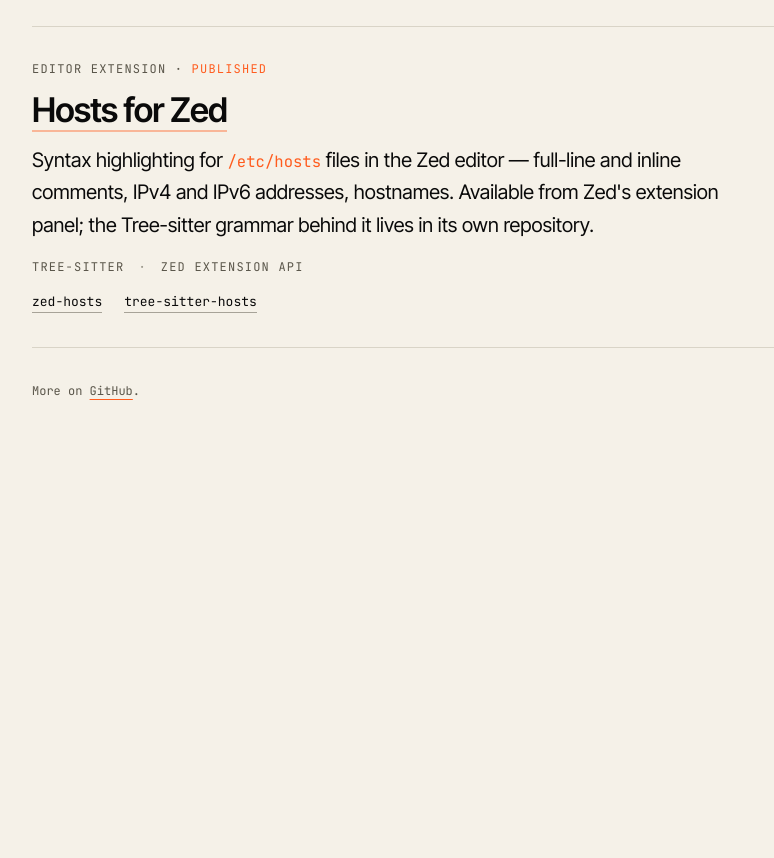
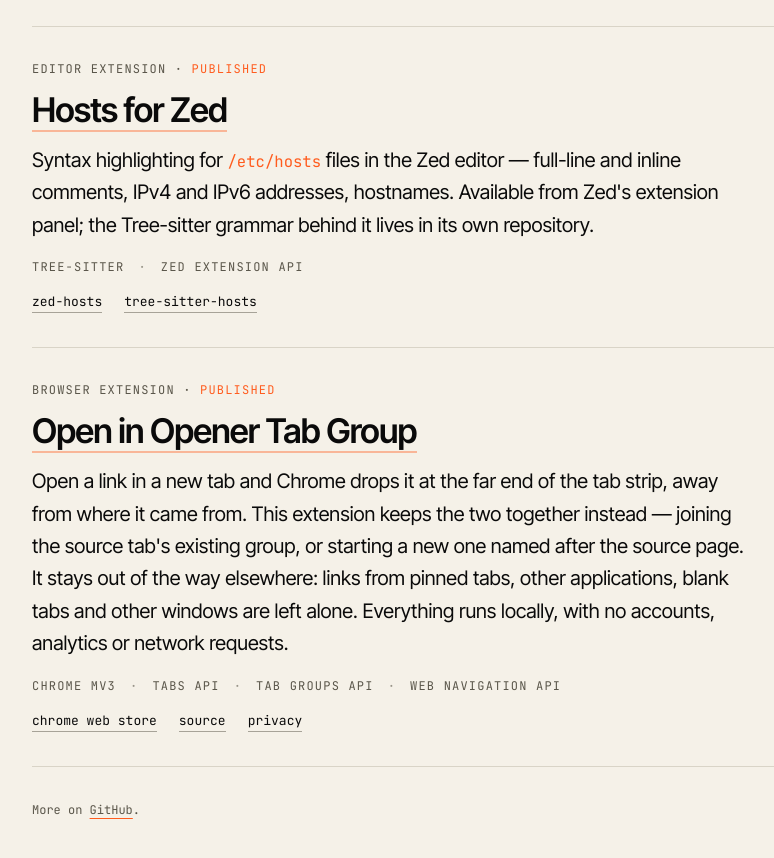
Before and after one commit to vlasikhin/vlasikhin.github.io, a Jekyll site: the page projects/index.html, which Jekyll copies as it is, in a window 1280 px wide and 900 px high, scrolled down 702 px. Shown: the top 858 px of the window, without its empty margins (218-992 px from the left). Built offline with Jekyll 4.4.1, drawn with Linux system fonts in a browser that asks for light colours; before the commit the page ends 1183 px from its top, so only the background shows below that.

Commit message:
Add Open in Opener Tab Group to projects
Published to the Chrome Web Store; source is now on GitHub.

```diff
--- a/projects/index.html
+++ b/projects/index.html
@@ -6,12 +6,12 @@
 <meta name="color-scheme" content="dark light">
 
 <title>Projects — Pavel Vlasikhin</title>
-<meta name="description" content="Side projects by Pavel Vlasikhin — warna.day, a multilingual color-of-the-day app, and Hosts, a syntax highlighting extension for the Zed editor.">
+<meta name="description" content="Side projects by Pavel Vlasikhin — warna.day, a multilingual color-of-the-day app, Hosts, a syntax highlighting extension for the Zed editor, and Open in Opener Tab Group, a Chrome tab-grouping extension.">
 <meta name="author" content="Pavel Vlasikhin">
 
 <meta property="og:type" content="website">
 <meta property="og:title" content="Projects — Pavel Vlasikhin">
-<meta property="og:description" content="Side projects — warna.day, a multilingual color-of-the-day app, and Hosts, a syntax highlighting extension for the Zed editor.">
+<meta property="og:description" content="Side projects — warna.day, a multilingual color-of-the-day app, Hosts for the Zed editor, and Open in Opener Tab Group for Chrome.">
 <meta property="og:url" content="https://www.vlasikhin.com/projects/">
 <meta property="og:image" content="https://www.vlasikhin.com/icon-512.png">
 <meta name="twitter:card" content="summary_large_image">
@@ -228,6 +228,29 @@
     </div>
   </section>
 
+  <section class="project">
+    <div class="meta">Browser extension · <span class="live">Published</span></div>
+    <h2><a href="https://chromewebstore.google.com/detail/open-in-opener-tab-group/kkbjcfjnmjlnhncgmfkeopakkifkhkeh" target="_blank" rel="noopener noreferrer">Open in Opener Tab Group</a></h2>
+    <p>
+      Open a link in a new tab and Chrome drops it at the far end of the tab strip, away from where
+      it came from. This extension keeps the two together instead — joining the source tab's
+      existing group, or starting a new one named after the source page. It stays out of the way
+      elsewhere: links from pinned tabs, other applications, blank tabs and other windows are left
+      alone. Everything runs locally, with no accounts, analytics or network requests.
+    </p>
+    <ul class="stack">
+      <li>Chrome MV3</li>
+      <li>Tabs API</li>
+      <li>Tab Groups API</li>
+      <li>Web Navigation API</li>
+    </ul>
+    <div class="links">
+      <a href="https://chromewebstore.google.com/detail/open-in-opener-tab-group/kkbjcfjnmjlnhncgmfkeopakkifkhkeh" target="_blank" rel="noopener noreferrer">chrome web store</a>
+      <a href="https://github.com/vlasikhin/open-in-opener-tab-group" target="_blank" rel="noopener noreferrer">source</a>
+      <a href="/open-in-opener-tab-group/privacy/">privacy</a>
+    </div>
+  </section>
+
   <footer>
     More on <a href="https://github.com/vlasikhin" target="_blank" rel="noopener noreferrer">GitHub</a>.
   </footer>
```
